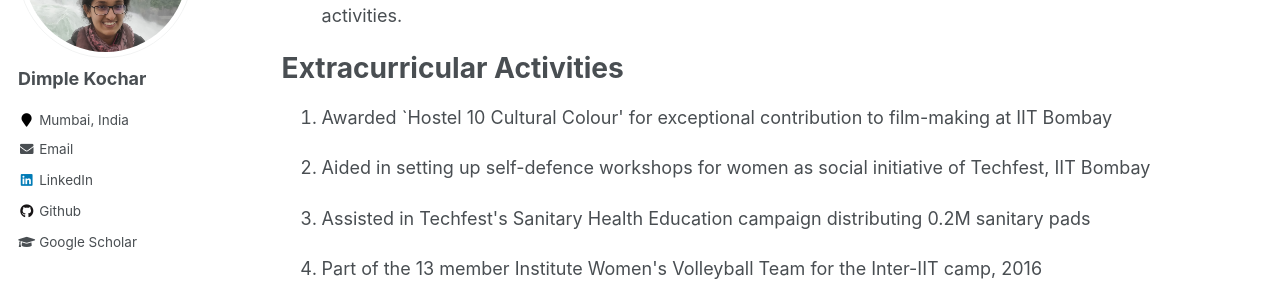
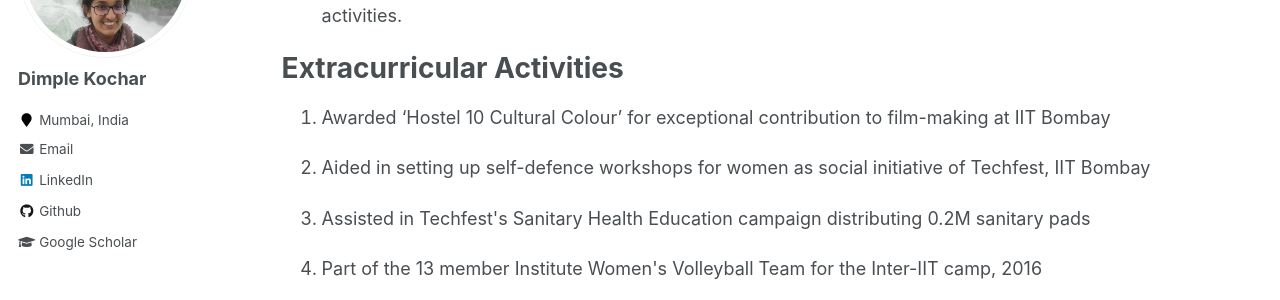
Before and after one commit to dimplekochar/dimplekochar.github.io, a Jekyll site: the page built from _pages/extracurriculars.html, in a window 1280 px wide and 900 px high, scrolled down 650 px. Shown: the part 153-453 px from the top of the window. Built offline with Jekyll 4.4.1, drawn with Linux system fonts in a browser that asks for light colours.

Commit message:
Update extracurriculars.html

```diff
--- a/_pages/extracurriculars.html
+++ b/_pages/extracurriculars.html
@@ -30,7 +30,7 @@ on YouTube and 26,000+ followers on Facebook. I was part of the 7 member team. W
 
 <h1>Extracurricular Activities</h1>
 <ol>
-<li><p>Awarded `Hostel 10 Cultural Colour' for exceptional contribution to film-making at IIT Bombay  </p></li>
+<li><p>Awarded ‘Hostel 10 Cultural Colour’ for exceptional contribution to film-making at IIT Bombay  </p></li>
 <li><p> Aided in setting up self-defence workshops for women as social initiative of Techfest, IIT Bombay  </p></li>
 <li><p> Assisted in Techfest's Sanitary Health Education campaign distributing 0.2M sanitary pads  </p></li>
 <li><p> Part of the 13 member Institute Women's Volleyball Team for the Inter-IIT camp, 2016  </p></li>
```
